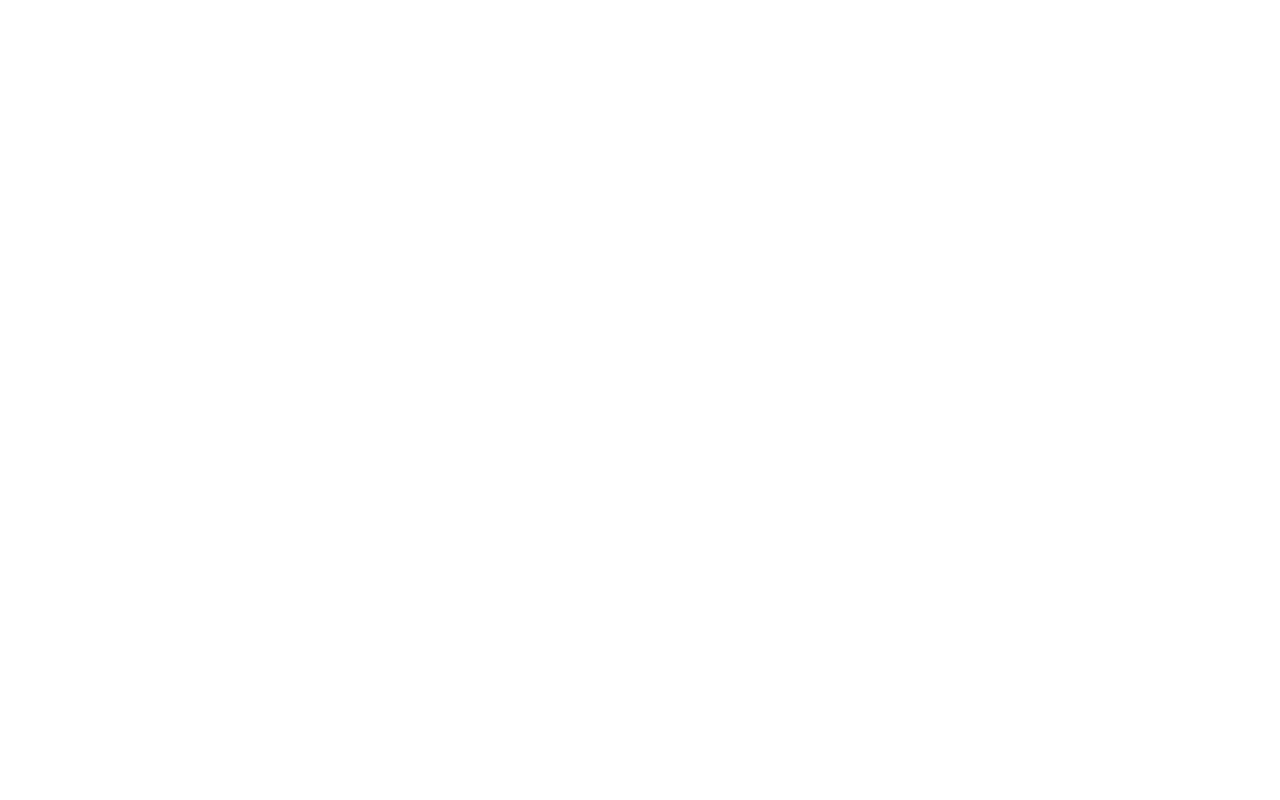
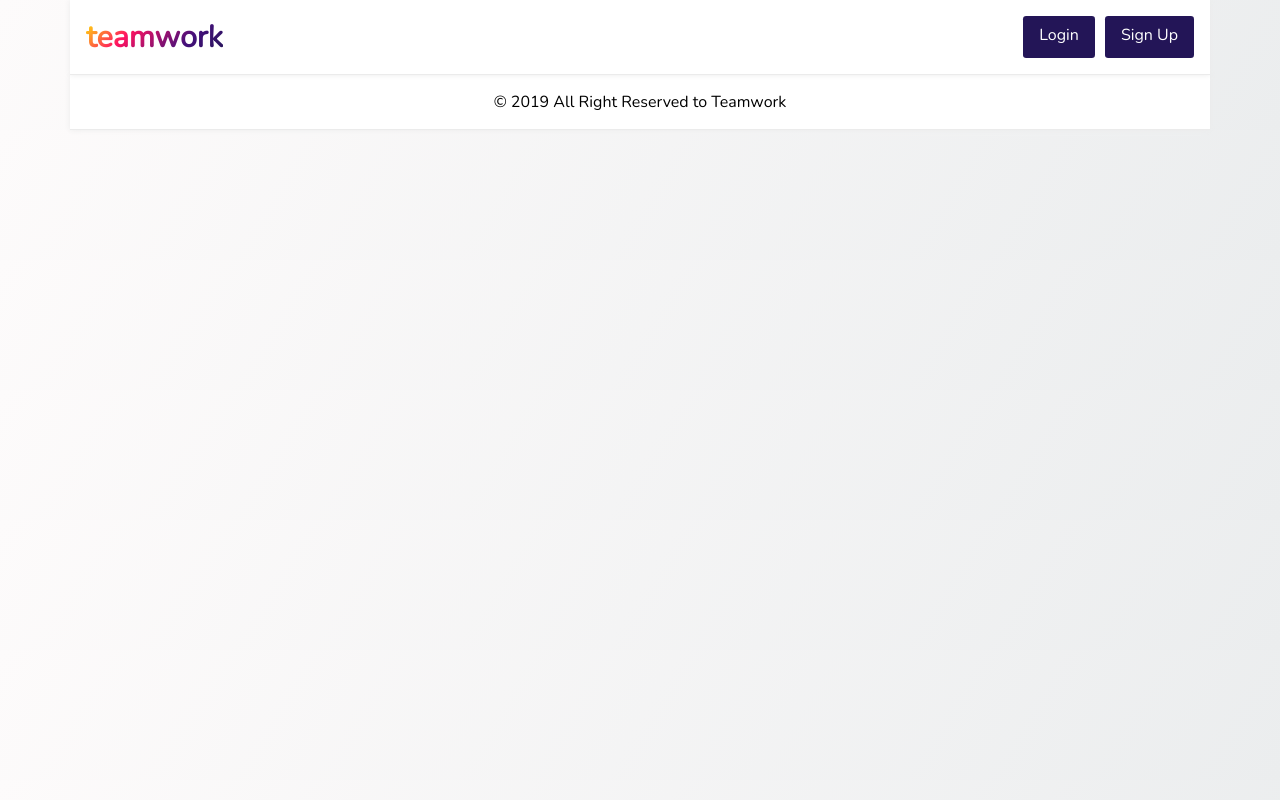
Before and after one commit to hirwaf/teamwork, a plain HTML site: page UI/index.html in a window 1280 px wide. Drawn offline with nearby package versions, Linux system fonts and the light colour scheme.

Commit message:
feature(style): init basic styles

```diff
--- a/UI/css/style.css
+++ b/UI/css/style.css
@@ -1,4 +1,211 @@
+/**
+* Teamwork Application Styles
+ */
 @import url("https://fonts.googleapis.com/css?family=Nunito&display=swap");
+
 body {
     font-family: 'Nunito', sans-serif;
+    margin: 0;
+    background-image: linear-gradient(120deg, #fdfbfb 0%, #ebedee 100%);
 }
+
+.container {
+    width: 100%;
+    padding-right: 15px;
+    padding-left: 15px;
+    margin-right: auto;
+    margin-left: auto;
+}
+
+@media (min-width: 576px) {
+    .container {
+        max-width: 540px;
+    }
+}
+
+@media (min-width: 768px) {
+    .container {
+        max-width: 720px;
+    }
+}
+
+@media (min-width: 992px) {
+    .container {
+        max-width: 960px;
+    }
+}
+
+@media (min-width: 1200px) {
+    .container {
+        max-width: 1140px;
+    }
+}
+
+footer, footer {
+    background-color: #fff;
+    z-index: 999;
+    border-bottom: 1px solid #ebebeb;
+    box-shadow: 0px 0px 6px #ebebeb;
+    padding: 1em;
+}
+
+footer .title {
+    font-size: 1.9em;
+    font-weight: 700;
+    background: -webkit-linear-gradient(-225deg, #231557 0%, #44107A 29%, #FF1361 67%, #FFF800 100%);
+    -webkit-background-clip: text;
+    -webkit-text-fill-color: transparent;
+}
+
+.sticky-top {
+    position: -webkit-sticky !important;
+    position: sticky !important;
+    align-self: flex-start;
+    top: 0;
+}
+.sticky-bottom {
+    position: -webkit-sticky !important;
+    position: sticky !important;
+    align-self: flex-start;
+    bottom: 0;
+}
+
+.flex {
+    display: flex;
+    flex-wrap: wrap;
+}
+
+.flex-row {
+    flex-direction: row;
+    vertical-align: middle;
+}
+
+.flex-column {
+    flex-direction: column;
+}
+
+.content-center {
+    justify-content: center;
+}
+
+.space-between {
+    justify-content: space-between;
+}
+
+.space-around {
+    justify-content: space-around;
+}
+
+.space-evenly {
+    justify-content: space-evenly;
+}
+
+.left {
+    float: left;
+}
+
+.margin-10 {
+    margin: 10px !important;
+}
+
+.margin-20 {
+    margin: 20px !important;
+}
+
+.margin-30 {
+    margin: 30px !important;
+}
+
+.margin-vertical-10 {
+    margin-top: 10px !important;
+    margin-bottom: 10px !important;
+}
+
+.margin-vertical-20 {
+    margin-top: 20px !important;
+    margin-bottom: 20px !important;
+}
+
+.margin-vertical-30 {
+    margin-top: 30px !important;
+    margin-bottom: 30px !important;
+}
+
+.margin-horizontal-10 {
+    margin-left: 10px !important;
+    margin-right: 10px !important;
+}
+
+.margin-horizontal-20 {
+    margin-left: 20px !important;
+    margin-right: 20px !important;
+}
+
+.margin-horizontal-30 {
+    margin-left: 30px !important;
+    margin-right: 30px !important;
+}
+
+.margin-right-5 {
+    margin-right: 5px !important;
+}
+
+.margin-left-5 {
+    margin-left: 5px !important;
+}
+.margin-right-10 {
+    margin-right: 10px !important;
+}
+
+.margin-left-10 {
+    margin-left: 10px !important;
+}
+
+.margin-top-5 {
+    margin-top: 5px !important;
+}
+
+.margin-bottom-5 {
+    margin-bottom: 5px !important;
+}
+.margin-top-10 {
+    margin-top: 10px !important;
+}
+
+.margin-bottom-10 {
+    margin-bottom: 10px !important;
+}
+
+.right {
+    float: right;
+}
+
+a.button {
+    text-decoration: none;
+}
+
+.color-white {
+    background-color: #ffffff !important;
+}
+.shadow {
+    box-shadow: 0px 0px 4px #ebebeb, 0px 0px 4px #ebebeb, 0px 0px 4px #fdfbfb;
+}
+
+.button {
+    cursor: pointer;
+    min-height: 1em;
+    outline: none;
+    border: none;
+    vertical-align: middle;
+    background: #E0E1E2 none;
+    color: rgba(0, 0, 0, 0.6);
+    padding: 0.5em 1em 0.5em;
+    border-radius: 0.2rem;
+    text-align: center;
+    display: table-cell;
+}
+
+.primary-color {
+    background-color: #231557 !important;
+    color: #ffffff;
+}
--- a/UI/index.html
+++ b/UI/index.html
@@ -6,7 +6,19 @@
     <link rel="stylesheet" href="./css/style.css" media="all">
 </head>
 <body>
-
+<div class="container">
+    <footer class="flex flex-row space-between sticky-top">
+        <div class="title left">teamwork</div>
+        <div class="flex flex-row right space-evenly">
+            <a href="" class="button margin-horizontal-10 primary-color">Login</a>
+            <a href="" class="button primary-color">Sign Up</a>
+        </div>
+    </footer>
+    <main class="flex-column space-between color-white shadow"></main>
+    <footer class="flex flex-row content-center">
+        <div class="">© 2019 All Right Reserved to Teamwork</div>
+    </footer>
+</div>
 <script src="./js/scripts.js" type="application/javascript"></script>
 </body>
 </html>
```
